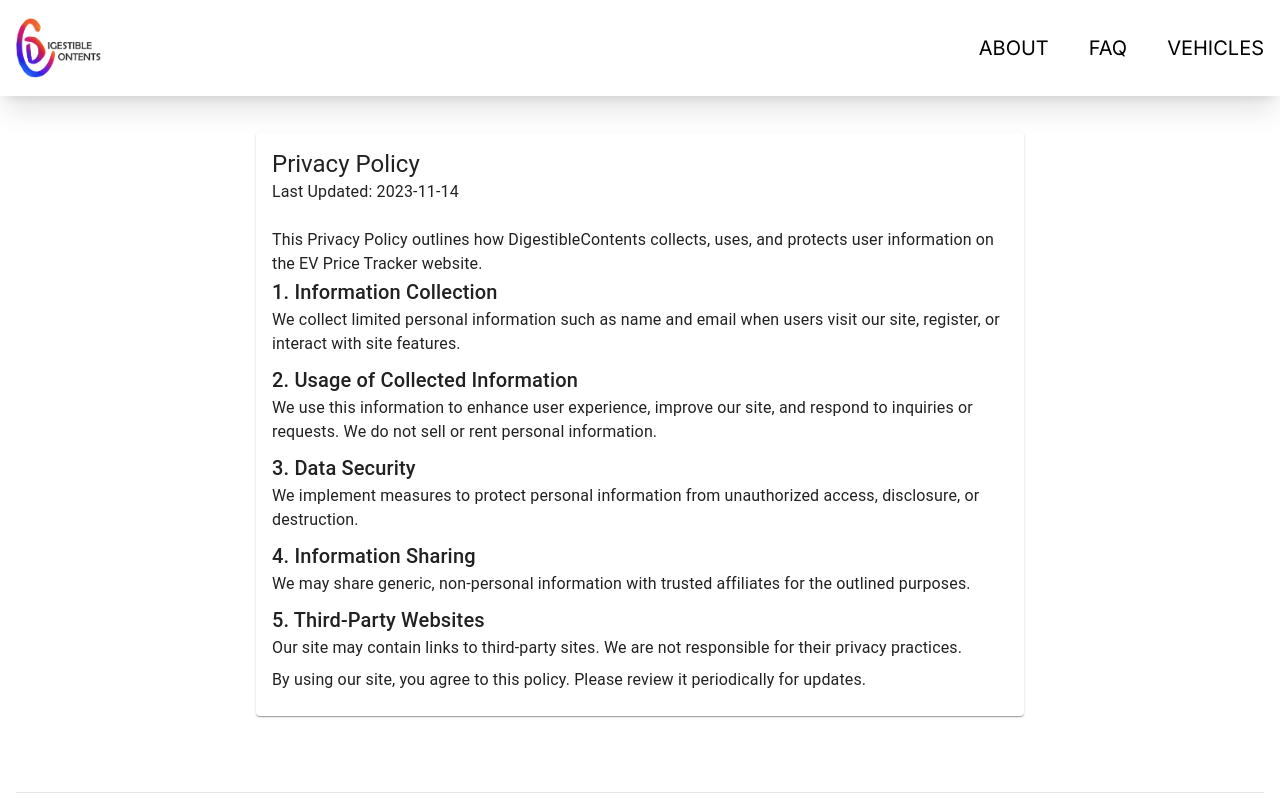
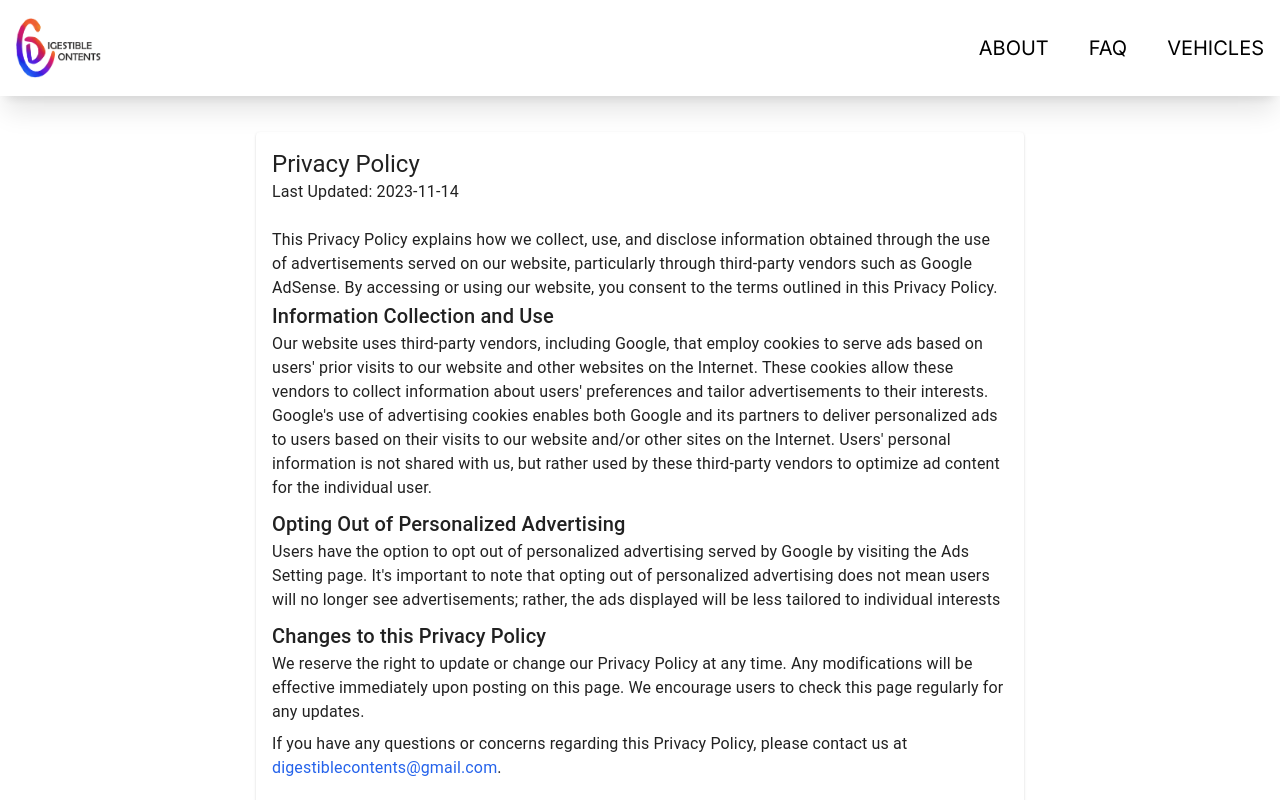
Before and after one commit to issaloo/ev-price-tracker-frontend, a Next.js app: page /privacy in a window 1280 px wide. Shown: the top 800 px of the page. Built offline with nearby package versions, Linux system fonts and the light colour scheme.

Commit message:
feat(multiple): add typing

```diff
--- a/app/components/Graph/TimeSeriesChart.tsx
+++ b/app/components/Graph/TimeSeriesChart.tsx
@@ -9,11 +9,13 @@ import {
   XYChart,
 } from "@visx/xychart";
 
+import { ModelGraphDetail } from "./types/modelGraphDetail";
+
 const TimeSeriesChart = ({
   graphData,
   title,
 }: {
-  graphData: any;
+  graphData: ModelGraphDetail;
   title: string;
 }) => {
   const accessors = {
--- a/app/privacy/page.tsx
+++ b/app/privacy/page.tsx
@@ -1,4 +1,5 @@
 import { Typography } from "@mui/material";
+import Link from "next/link";
 
 import CardPage from "../components/Card/CardPage";
 import CardQA from "../components/Card/CardQA";
@@ -15,16 +16,30 @@ export default function About() {
         Last Updated: 2023-11-14
         <br />
         <br />
-        This Privacy Policy outlines how DigestibleContents collects, uses, and
-        protects user information on the EV Price Tracker website.
+        This Privacy Policy explains how we collect, use, and disclose
+        information obtained through the use of advertisements served on our
+        website, particularly through third-party vendors such as Google
+        AdSense. By accessing or using our website, you consent to the terms
+        outlined in this Privacy Policy.
       </Typography>
 
       {privacyObjectList.map((qaObject: any) => {
         return <CardQA key={qaObject.question} qaObject={qaObject} />;
       })}
       <Typography variant="body1">
-        By using our site, you agree to this policy. Please review it
-        periodically for updates.
+        If you have any questions or concerns regarding this Privacy Policy,
+        please contact us at{" "}
+        <Link
+          href="mailto:digestiblecontents@gmail.com"
+          className="hover:underline text-blue-600"
+        >
+          digestiblecontents@gmail.com
+        </Link>
+        .
+        <br />
+        <br />
+        By using our website, you agree to the terms of this Privacy Policy. If
+        you do not agree with these terms, please do not use our website.
       </Typography>
     </CardPage>
   );
--- a/app/privacy/privacyObjectList.json
+++ b/app/privacy/privacyObjectList.json
@@ -1,22 +1,14 @@
 [
   {
-    "question": "1. Information Collection",
-    "answer": "We collect limited personal information such as name and email when users visit our site, register, or interact with site features."
+    "question": "Information Collection and Use",
+    "answer": "Our website uses third-party vendors, including Google, that employ cookies to serve ads based on users' prior visits to our website and other websites on the Internet. These cookies allow these vendors to collect information about users' preferences and tailor advertisements to their interests. Google's use of advertising cookies enables both Google and its partners to deliver personalized ads to users based on their visits to our website and/or other sites on the Internet. Users' personal information is not shared with us, but rather used by these third-party vendors to optimize ad content for the individual user."
   },
   {
-    "question": "2. Usage of Collected Information",
-    "answer": "We use this information to enhance user experience, improve our site, and respond to inquiries or requests. We do not sell or rent personal information."
+    "question": "Opting Out of Personalized Advertising",
+    "answer": "Users have the option to opt out of personalized advertising served by Google by visiting the Ads Setting page. It's important to note that opting out of personalized advertising does not mean users will no longer see advertisements; rather, the ads displayed will be less tailored to individual interests"
   },
   {
-    "question": "3. Data Security",
-    "answer": "We implement measures to protect personal information from unauthorized access, disclosure, or destruction."
-  },
-  {
-    "question": "4. Information Sharing",
-    "answer": "We may share generic, non-personal information with trusted affiliates for the outlined purposes."
-  },
-  {
-    "question": "5. Third-Party Websites",
-    "answer": "Our site may contain links to third-party sites. We are not responsible for their privacy practices."
+    "question": "Changes to this Privacy Policy",
+    "answer": "We reserve the right to update or change our Privacy Policy at any time. Any modifications will be effective immediately upon posting on this page. We encourage users to check this page regularly for any updates."
   }
 ]
--- a/app/sitemap.ts
+++ b/app/sitemap.ts
@@ -21,7 +21,7 @@ export default async function sitemap() {
   const graphsFlat = graphs.flat(1);
 
   // get static routes
-  const routes = ["", "about", "faq"].map((route) => ({
+  const routes = ["", "about", "faq", "privacy", "disclaimer"].map((route) => ({
     url: `${URL}/${route}`,
     lastModified: curDate,
     priority: route === "" ? 1 : 0.5,
--- /dev/null
+++ b/app/types/modelGraphDetail.ts
@@ -0,0 +1,4 @@
+export type ModelGraphDetail = {
+  x: any;
+  y: any;
+};
--- a/next.config.js
+++ b/next.config.js
@@ -1,11 +1,11 @@
 module.exports = {
-  typescript: {
-    // !! WARN !!
-    // Dangerously allow production builds to successfully complete even if
-    // your project has type errors.
-    // !! WARN !!
-    ignoreBuildErrors: true,
-  },
+  // typescript: {
+  //   // !! WARN !!
+  //   // Dangerously allow production builds to successfully complete even if
+  //   // your project has type errors.
+  //   // !! WARN !!
+  //   ignoreBuildErrors: true,
+  // },
   // eslint: {
   //   // Warning: This allows production builds to successfully complete even if
   //   // your project has ESLint errors.
```
Also changed, not shown: app/types/modelGraph.ts (added, +14 -0 lines).
